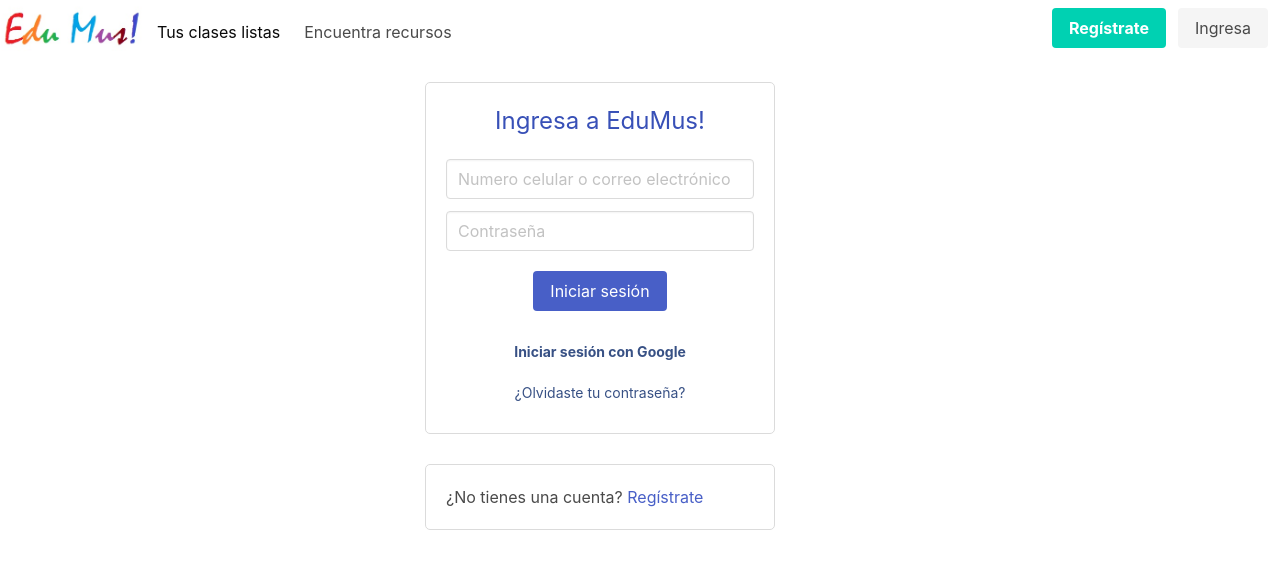
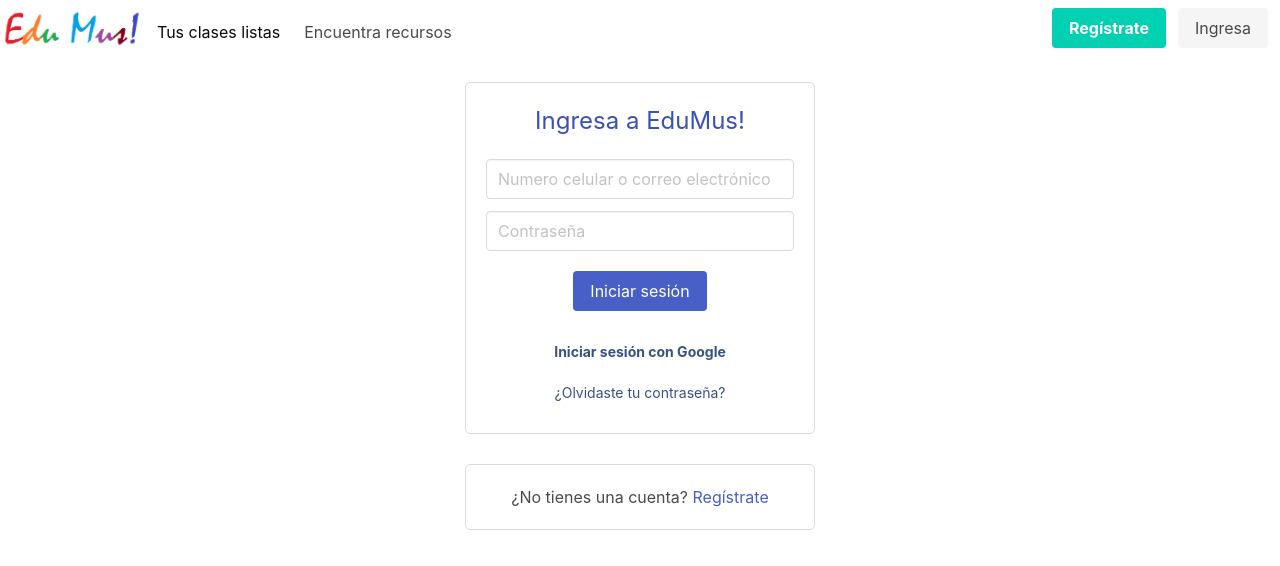
Before and after one commit to nenadev21/edu-mus2.0, a React (Create React App) app: page /sign-in in a window 1280 px wide. Shown: the top 566 px of the page. Built offline with nearby package versions, Linux system fonts and the light colour scheme.

Commit message:
Forms positioning fixed

```diff
--- a/src/components/forms/LoginIn/SignInForm.css
+++ b/src/components/forms/LoginIn/SignInForm.css
@@ -1,8 +1,12 @@
+body {
+    margin: 50px 0px; padding:0px;
+    text-align: center;
+    align-items: center;
+}
 
 .wrapper {
 margin-top: 30px;
-margin-left: 425px;
-align-items: center;
+display: inline-block;
 flex-basis: auto;
 padding: 20px;
 border: 1px solid rgb(219,219,219);
--- a/src/components/forms/SignUp/SignUpForm.css
+++ b/src/components/forms/SignUp/SignUpForm.css
@@ -1,7 +1,12 @@
+body {
+    margin: 50px 0px; padding:0px;
+    text-align: center;
+    align-items: center;
+}
 
 .wrapper {
 margin-top: 30px;
-margin-left: 425px;
+display: inline-block;
 flex-basis: auto;
 padding: 20px;
 border: 1px solid rgb(219,219,219);
```
